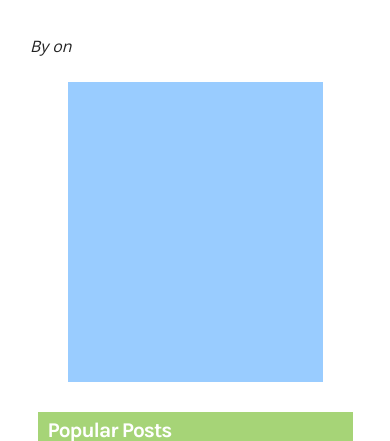
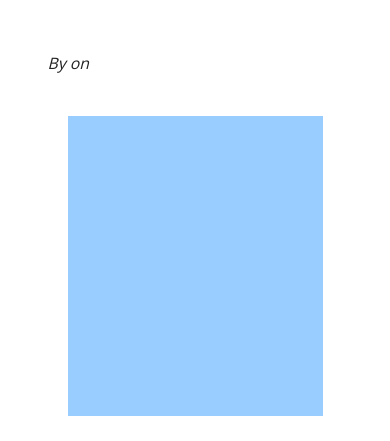
Before and after one commit to djleedke/code-deejay, a Django app: template blog/templates/blog/post_detail.html in a window 390 px wide. Shown: the part 45-486 px from the top of the page. Run offline with Django 3.2, Linux system fonts and the light colour scheme; the template is opened without the code that fills it, so the values that code supplies are empty.

Commit message:
Fixed CSS issue on post detail page for mobile

```diff
--- a/blog/static/blog/blog.css
+++ b/blog/static/blog/blog.css
@@ -554,6 +554,11 @@ footer {
 
     /*---------- Post Detail ----------*/
 
+    #post-detail {
+        width:100%;
+        margin:5%;
+    }
+
     .post-detail-card {
         width:95%;
     }
```
